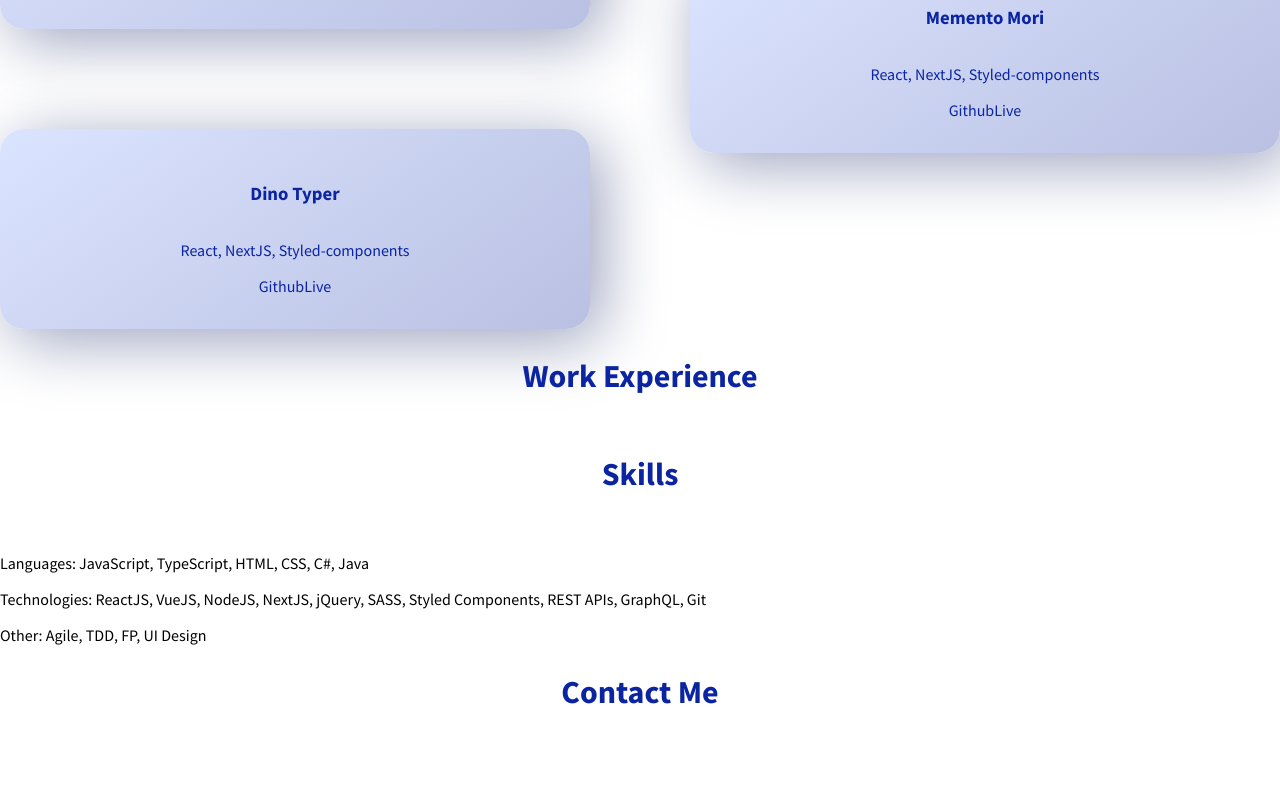
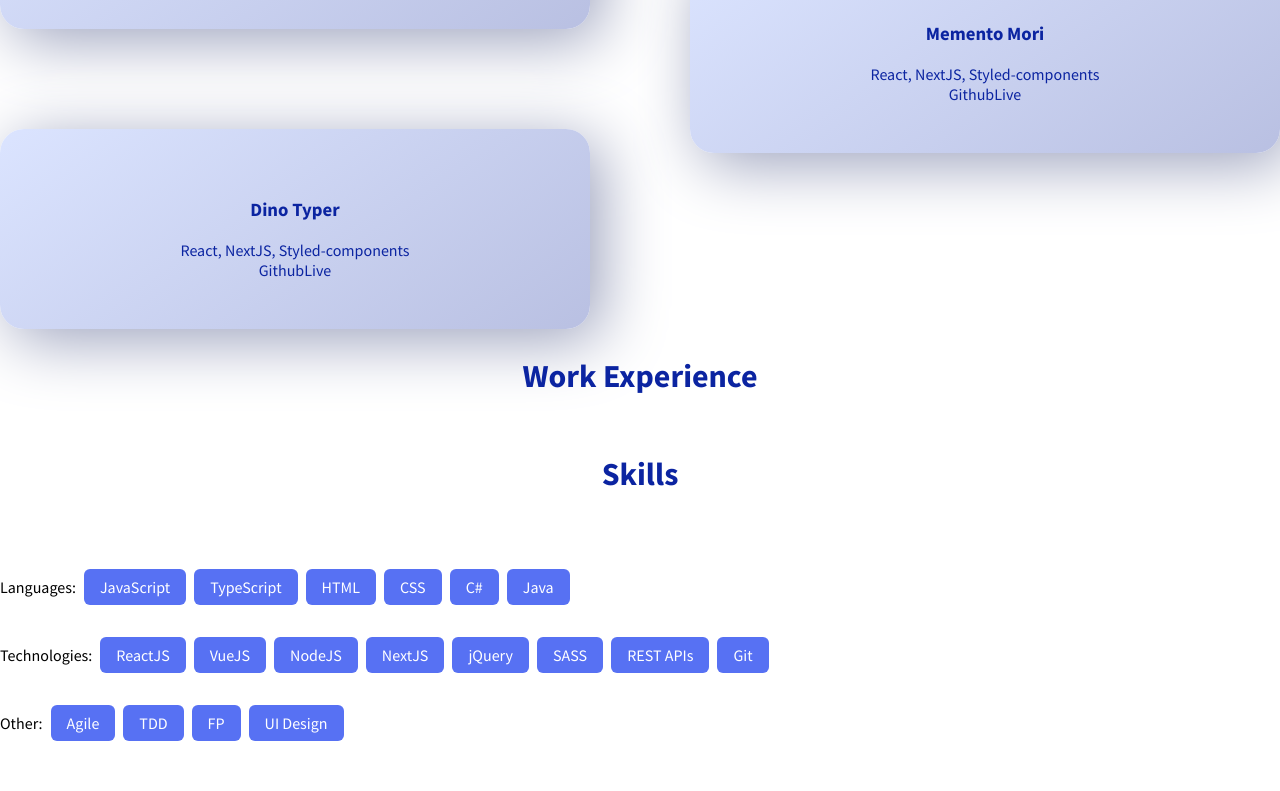
Before and after one commit to jjozic/jj-portfolio-2021, a Next.js app: page / in a window 1280 px wide. Shown: the part 920-1711 px from the top of the page. Built offline with nearby package versions, Linux system fonts and the light colour scheme.

Commit message:
edited some text, added skills elements to the Skills section

```diff
--- a/components/Footer/index.jsx
+++ b/components/Footer/index.jsx
@@ -10,7 +10,7 @@ const Footer = () => {
         <ExternalLink link="mailto:jjozic98@gmail.com">
           <FiMail className={styles.icon} />
         </ExternalLink>
-        <ExternalLink link="https://www.linkedin.com/in/julian-jozic-4661a416b/">
+        <ExternalLink link="https://www.linkedin.com/in/jjozic">
           <FiLinkedin className={styles.icon} />
         </ExternalLink>
         <ExternalLink link="https://github.com/jjozic">
--- a/components/Introduction/index.jsx
+++ b/components/Introduction/index.jsx
@@ -11,7 +11,7 @@ export default function Introduction() {
       <div className={styles.introduction}>
         <h1>Hi, I&apos;m <strong>Julian Jozic!</strong></h1>
         <p>
-          I&apos;m a frontend-engineer, with a knack for UI!
+          I&apos;m a Front End Developer, with a love for modern UIs!
         </p>
         <div className={styles.links}>
           <ExternalLink link="mailto:jjozic98@gmail.com">
--- a/components/Navigation/index.jsx
+++ b/components/Navigation/index.jsx
@@ -16,7 +16,7 @@ const Navigation = () => {
       <nav className={styles.wrapper}>
         <ul>
           <li>
-            <Link href="projects">Projects</Link>
+            <Link href="#projects">Projects</Link>
           </li>
           <li>
             <Link href="#contact">Contact Me</Link>
--- a/components/Projects/index.jsx
+++ b/components/Projects/index.jsx
@@ -8,11 +8,11 @@ export default function Projects({ projects }) {
     <section>
       <h2 className="heading">Personal Projects</h2>
       <div className={styles.wrapper}>
-        {projects.map((p, i) => (
-          <article key={i}>
-            <h3>{p.title}</h3>
+        {projects.map((project, index) => (
+          <article key={index}>
+            <h3>{project.title}</h3>
             {/* <Image src="https://picsum.photos/200/300/?blur" alt="test" width="300" height="200"/> */}
-            <p>{p.description}</p>
+            <project>{project.description}</project>
             <div className="links">
               <Link href="github.com">Github</Link>
               <Link href="test.com">Live</Link>
--- a/components/Skills/index.jsx
+++ b/components/Skills/index.jsx
@@ -1,10 +1,41 @@
+import styles from "@/styles/Skills.module.scss";
+
+const languages = ["JavaScript", "TypeScript", "HTML", "CSS", "C#", "Java"];
+const technologies = ["ReactJS", "VueJS", "NodeJS", "NextJS", "jQuery", "SASS", "REST APIs", "Git"];
+const others = ["Agile", "TDD", "FP", "UI Design"];
+
+function Skill({ name, key }) {
+  return (
+    <div className={styles.skillElement} key={key}>
+      {name}
+    </div>
+  );
+}
+
 export default function Skills() {
   return (
     <div>
       <h2 className="heading">Skills</h2>
-      <p>Languages: JavaScript, TypeScript, HTML, CSS, C#, Java</p>
-      <p>Technologies: ReactJS, VueJS, NodeJS, NextJS, jQuery, SASS, Styled Components, REST APIs, GraphQL, Git</p>
-      <p>Other: Agile, TDD, FP, UI Design</p>
+      <div className={styles.wrapper}>
+        <p>
+          Languages:
+          {languages.map((language, index) => (
+            <Skill name={language} key={index} />
+          ))}
+        </p>
+        <p>
+          Technologies:
+          {technologies.map((technology, index) => (
+            <Skill name={technology} key={index} />
+          ))}
+        </p>
+        <p>
+          Other:
+          {others.map((other, index) => (
+            <Skill name={other} key={index} />
+          ))}
+        </p>
+      </div>
     </div>
   );
 }
--- a/package.json
+++ b/package.json
@@ -5,7 +5,9 @@
   "scripts": {
     "dev": "next dev",
     "build": "next build",
-    "start": "next start"
+    "start": "next start",
+    "lint": "next lint",
+    "export": "next export"
   },
   "dependencies": {
     "next": "^12.0.1",
--- a/styles/Introduction.module.scss
+++ b/styles/Introduction.module.scss
@@ -17,13 +17,12 @@
 
 .links {
   display: flex;
+  gap: 2rem;
 }
 
 .links a {
   width: 150px;
   padding: 1rem;
-  margin-right: 1rem;
-
   display: flex;
   justify-content: center;
   align-items: center;
--- /dev/null
+++ b/styles/Skills.module.scss
@@ -0,0 +1,17 @@
+.wrapper {
+    display: flex;
+    flex-direction: column;
+
+    p {
+        display: flex;
+        align-items: center;
+        gap: 0.5rem;
+    }
+}
+
+.skillElement {
+    padding: 0.5rem 1rem;
+    background-color: var(--primary);
+    color: white;
+    border-radius: 6px;
+}
```
